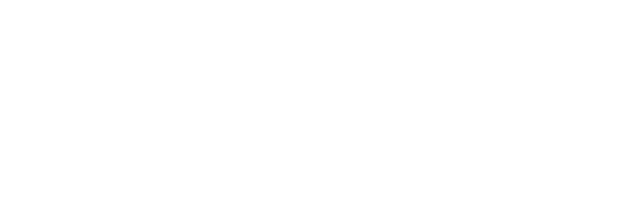
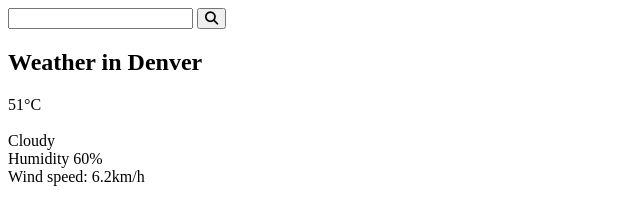
Before and after one commit to mardiev05/Weather-Application, a plain HTML site: page index.html in a window 1280 px wide. Shown: the whole page, without its empty margins (0-640 px from the left). Drawn offline with Linux system fonts and the light colour scheme.

Commit message:
HTML structure done

```diff
--- a/index.html
+++ b/index.html
@@ -14,6 +14,21 @@
         />
     </head>
     <body>
+        <div class="card">
+            <div class="search">
+                <input type="text" class="search-bar" />
+                <button><i class="fa-solid fa-magnifying-glass"></i></button>
+            </div>
+
+            <div class="weather">
+                <h2 class="city">Weather in Denver</h2>
+                <div class="temp">51°C</div>
+                <img src="" alt="" class="icon" />
+                <div class="description">Cloudy</div>
+                <div class="humidity">Humidity 60%</div>
+                <div class="wind">Wind speed: 6.2km/h</div>
+            </div>
+        </div>
         <!-- ===============JavaScript========== -->
         <script src="./app.js"></script>
     </body>
```
